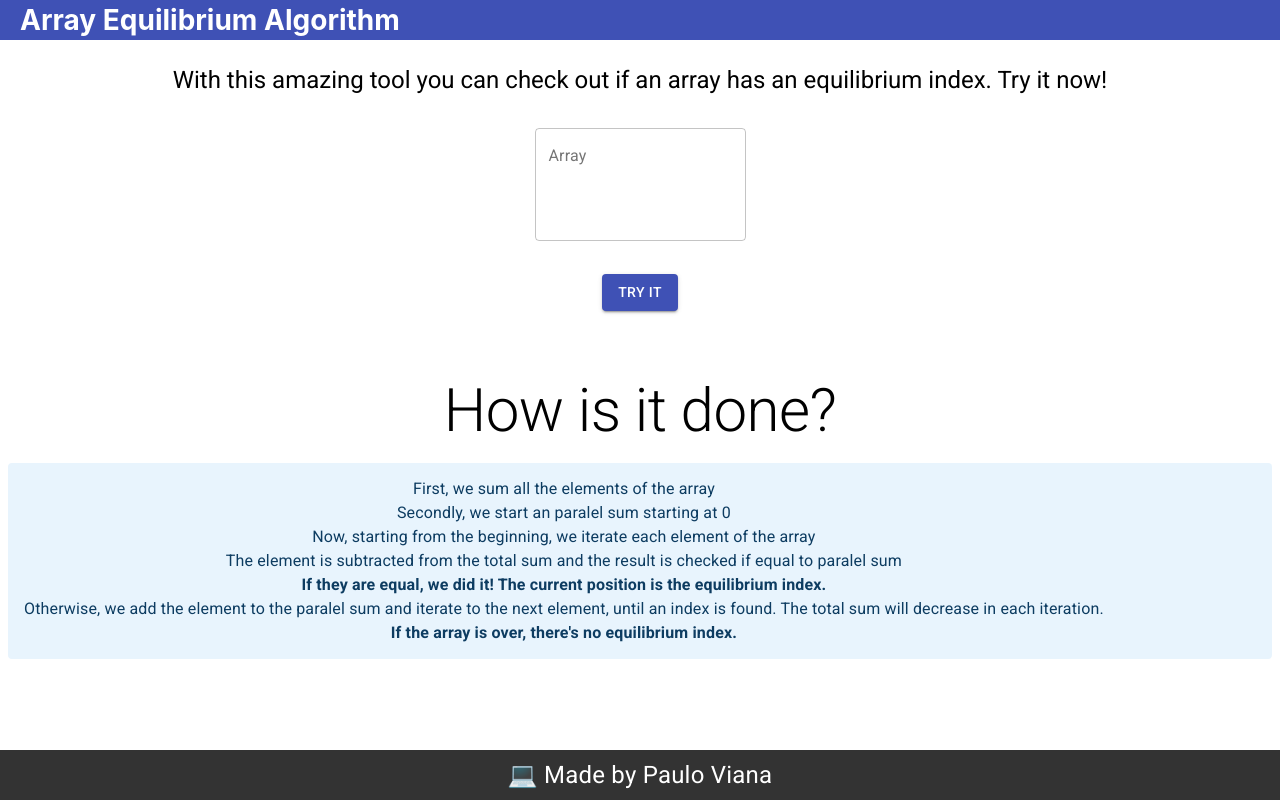
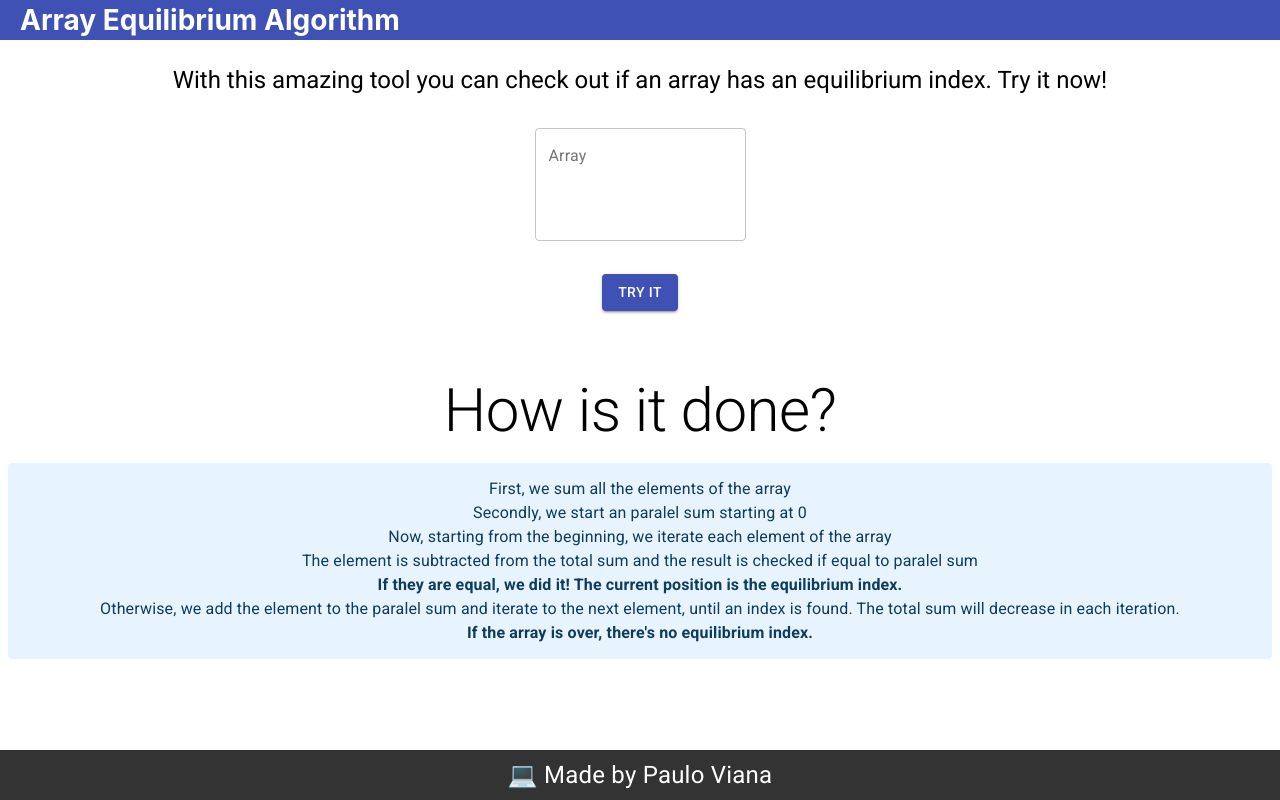
Before and after one commit to paulo9mv/sum_array_front, a React (Create React App) app: page / in a window 1280 px wide. Built offline with nearby package versions, Linux system fonts and the light colour scheme.

Commit message:
feat: add justify content to alert

```diff
--- a/src/components/explanation/Explanation.tsx
+++ b/src/components/explanation/Explanation.tsx
@@ -16,7 +16,7 @@ const Explanation: FC = () => {
       <Box marginBottom={2}>
         <Typography variant="h2">How is it done?</Typography>
       </Box>
-      <Alert icon={false} severity="info">
+      <Alert icon={false} severity="info" style={{ justifyContent: "center" }}>
         <Typography>First, we sum all the elements of the array</Typography>
         <Typography>Secondly, we start an paralel sum starting at 0</Typography>
         <Typography>
```
